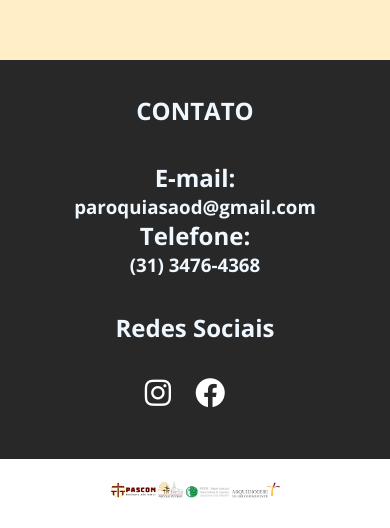
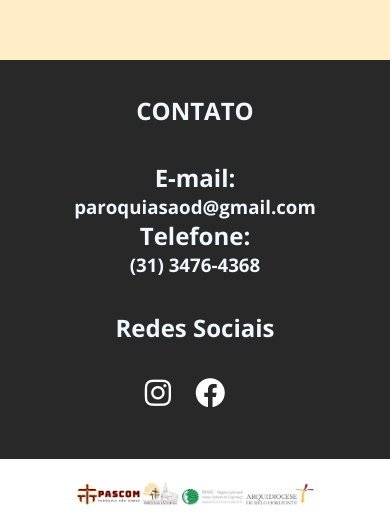
Before and after one commit to joaopedromribeiro13/Projeto-S-Dimas, a plain HTML site: page index.html in a window 390 px wide. Shown: the part 2522-3050 px from the top of the page. Drawn offline with nearby package versions, Linux system fonts and the light colour scheme.

Commit message:
Update style.css

```diff
--- a/style.css
+++ b/style.css
@@ -458,6 +458,13 @@ footer {
   height: auto;
 }
 
+@media only screen and (max-width: 700px) {
+  .rodape img {
+    max-width: 70%;
+    height: auto;
+  }
+}
+
 
 
 /* FIM FOOTER  */
```
